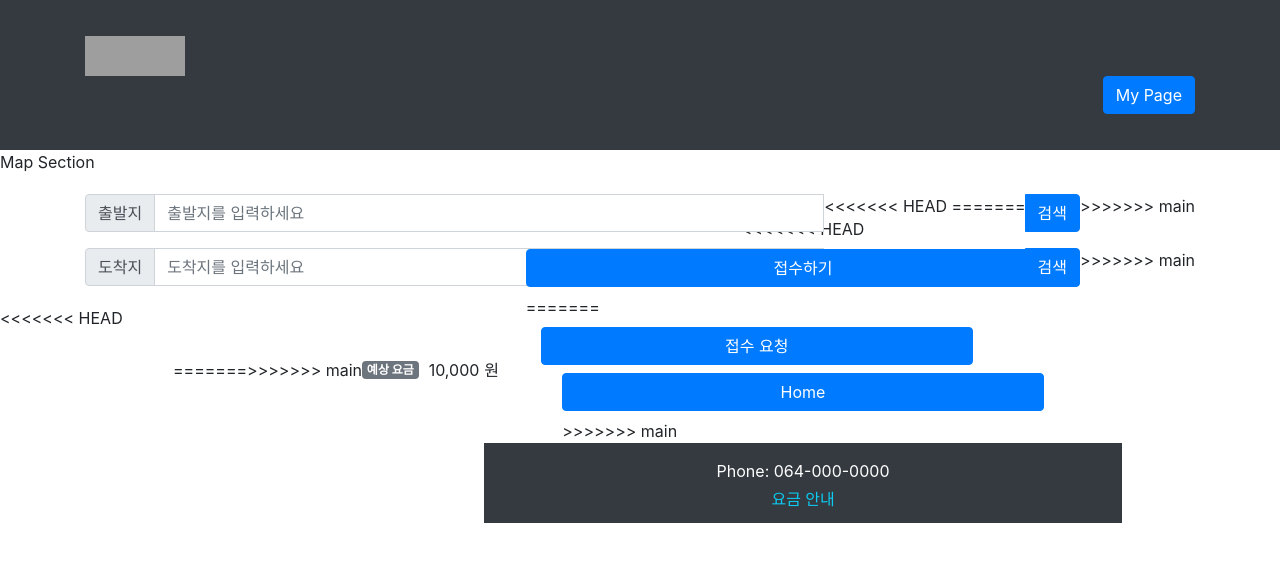
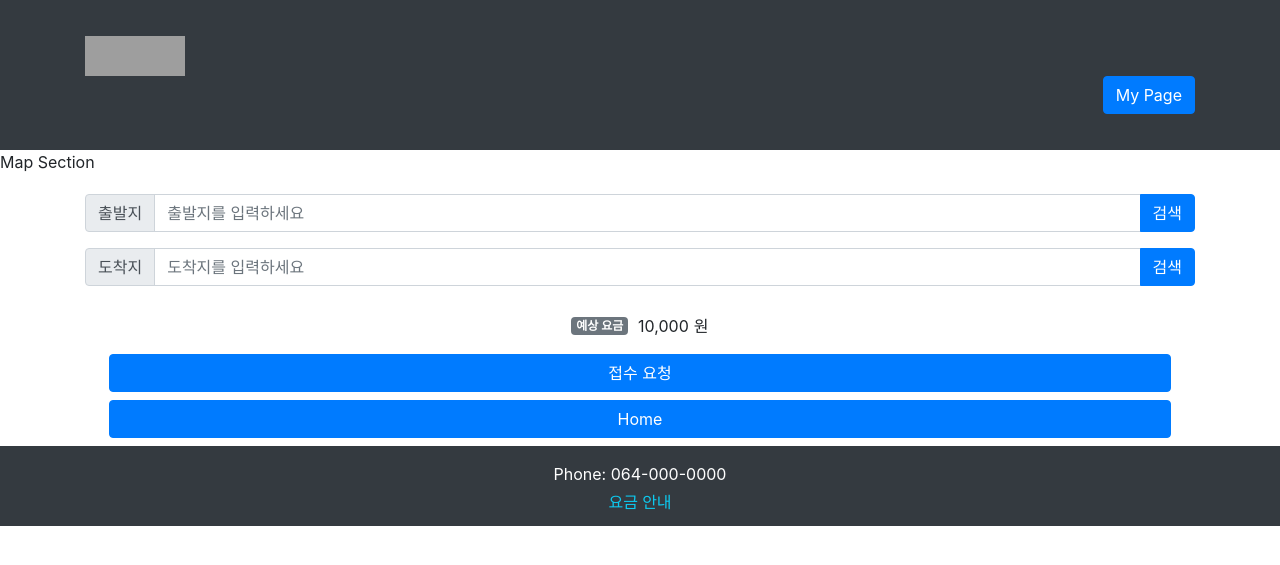
Before and after one commit to ryu-hyus/call_driver_project, a Django app: page /customer/ordermain/ in a window 1280 px wide. Shown: the top 565 px of the page. Run offline with Django 4.2, Linux system fonts and the light colour scheme; some libraries are stand-ins or nearby versions; grey boxes are pictures that could not be loaded.

Commit message:
ordermain page error fix

```diff
--- a/calldriverapp/templates/customer/ordermain.html
+++ b/calldriverapp/templates/customer/ordermain.html
@@ -71,10 +71,7 @@
                 <div class="history-item">위쪽 검색 기록 2<span class="delete-history">x</span></div>
                 <div class="history-item">위쪽 검색 기록 3<span class="delete-history">x</span></div>
             </div>
-<<<<<<< HEAD
-=======
             <button class="btn btn-primary search-button">검색</button>
->>>>>>> main
         </div>
 
         <div class="search-bar input-group mb-3">
@@ -85,10 +82,7 @@
                 <div class="history-item">아래쪽 검색 기록 2<span class="delete-history">x</span></div>
                 <div class="history-item">아래쪽 검색 기록 3<span class="delete-history">x</span></div>
             </div>
-<<<<<<< HEAD
-=======
             <button class="btn btn-primary search-button">검색</button>
->>>>>>> main
         </div>
     </div>
 
@@ -135,11 +129,7 @@
     </script>
 
     <!-- 예상 요금 섹션 -->
-<<<<<<< HEAD
-    <div style="display: flex; justify-content: center; align-items: center; height: 10vh;">
-=======
     <div style="display: flex; justify-content: center; align-items: center; height: 5vh;">
->>>>>>> main
         <div style="display: flex; align-items: center;">
             <span class="badge bg-secondary">예상 요금</span>
             <div style="margin: 0 0 0 10px; display: flex; align-items: center;">
@@ -150,10 +140,6 @@
     </div>
 
     <div class="row btn-row justify-content-evenly">
-<<<<<<< HEAD
-        <div class="col-11 align">
-            <button type="button" class="btn btn-primary btn-block btn-custom mt-2 mb-2">접수하기</button>
-=======
         <div class="col-10 align">
             <button type="button" class="btn btn-primary btn-block btn-custom mt-2 mb-2">접수 요청</button>
         </div>
@@ -161,7 +147,6 @@
     <div class="row btn-row justify-content-evenly">
         <div class="col-10 align">
             <button type="button" class="btn btn-primary btn-block btn-custom mt-0 mb-2">Home</button>
->>>>>>> main
         </div>
     </div>
 
```
